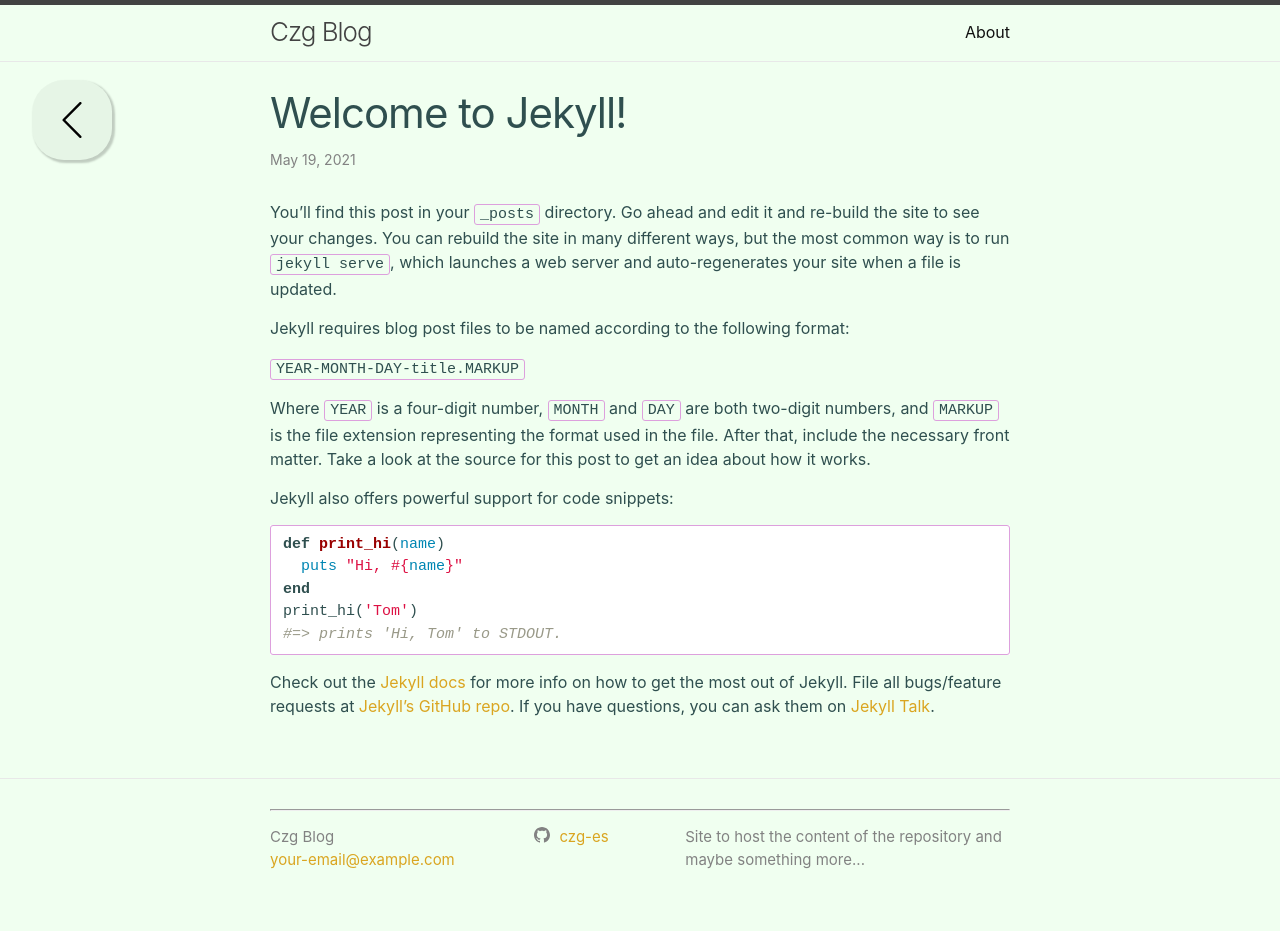
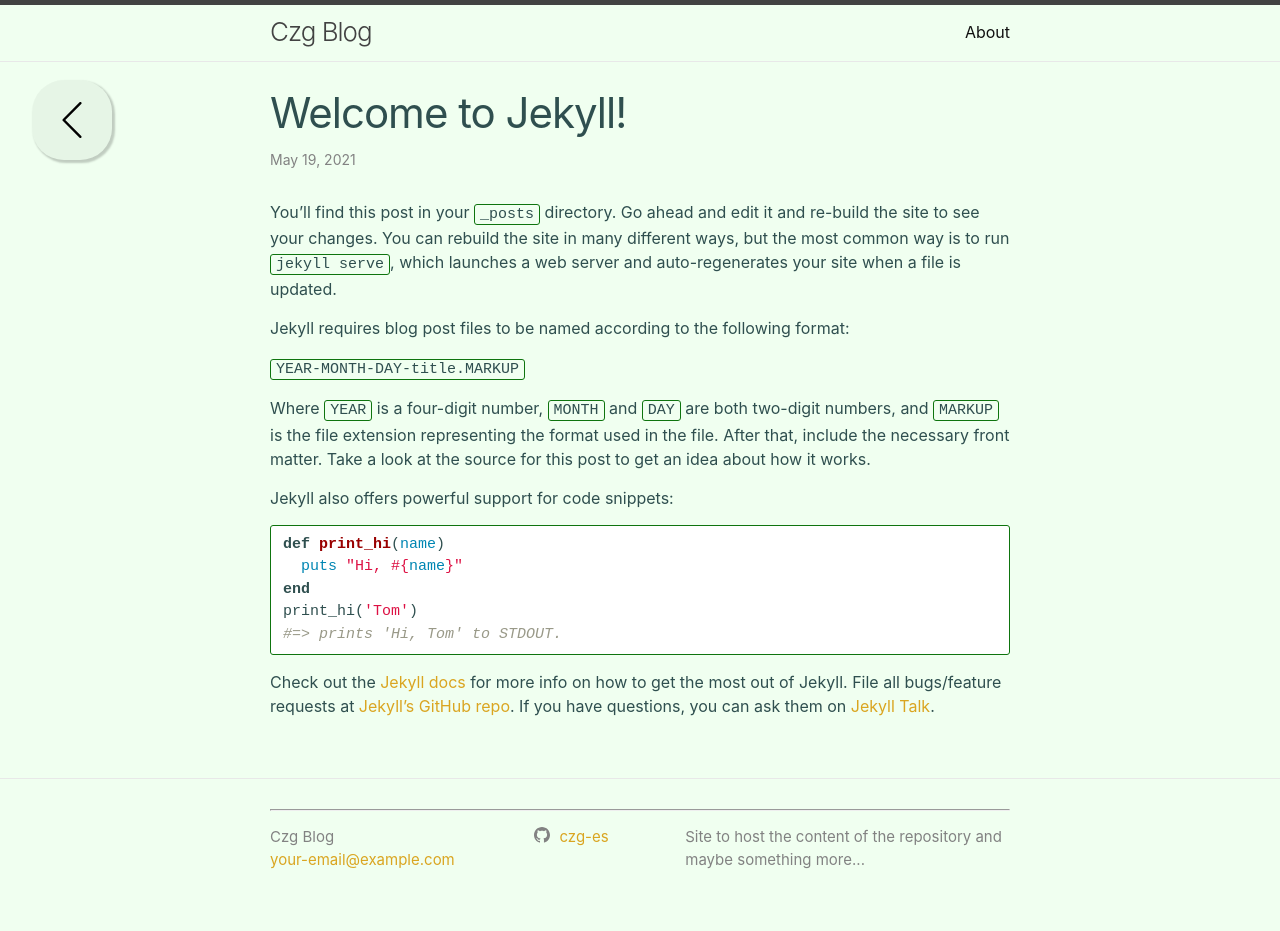
Before and after one commit to czg-es/C_blog, a Jekyll site: the page built from _posts/2021-05-19-welcome-to-jekyll.markdown, in a window 1280 px wide. Built offline with Jekyll 4.4.1, drawn with Linux system fonts in a browser that asks for light colours.

Commit message:
var dark color for code border

```diff
--- a/assets/css/style.scss
+++ b/assets/css/style.scss
@@ -13,7 +13,7 @@ body{
     color: var(--txt_color);
 }
 
-pre, code { font-size: 15px; border: 1px solid plum; border-radius: 3px; background-color: #00000000; }
+pre, code { font-size: 15px; border: 1px solid var(--dark_color); border-radius: 3px; background-color: #00000000; }
 .highlighter-rouge .highlight { background: #02020210; }
 
 
```
